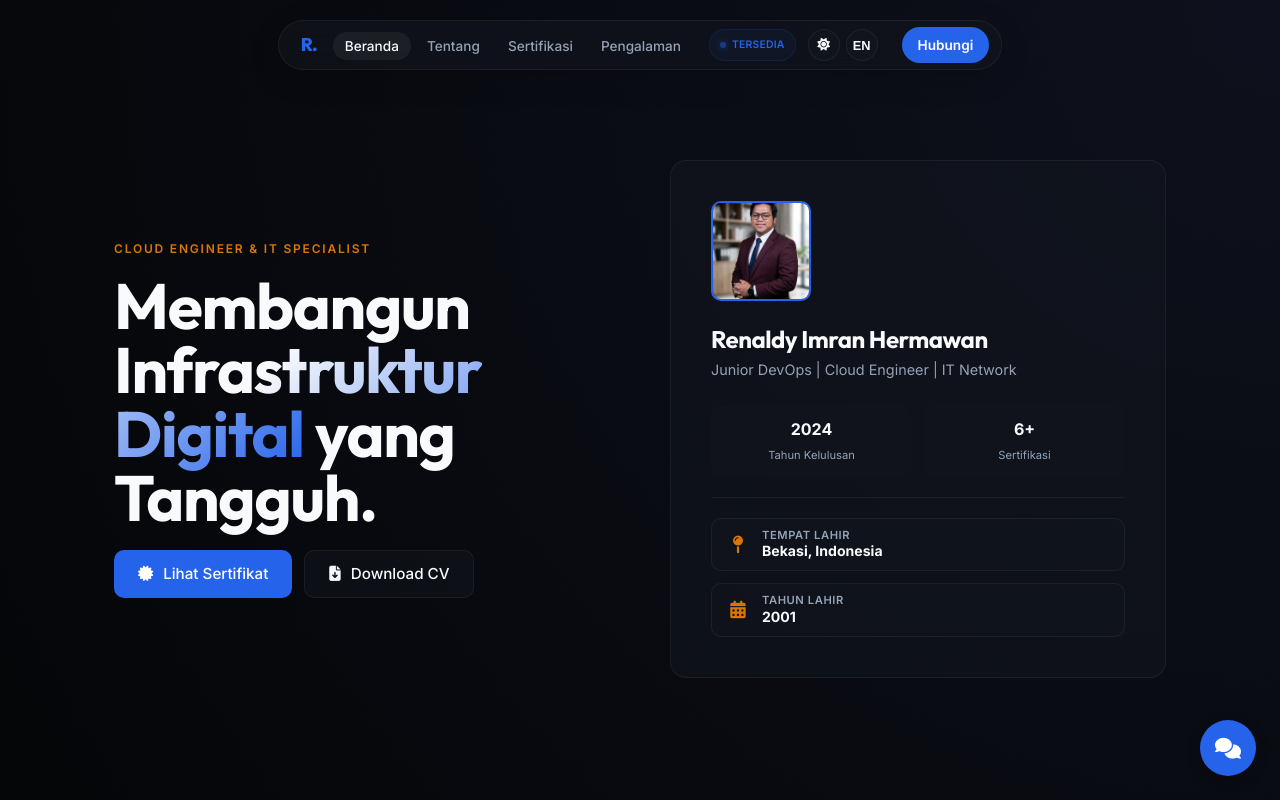
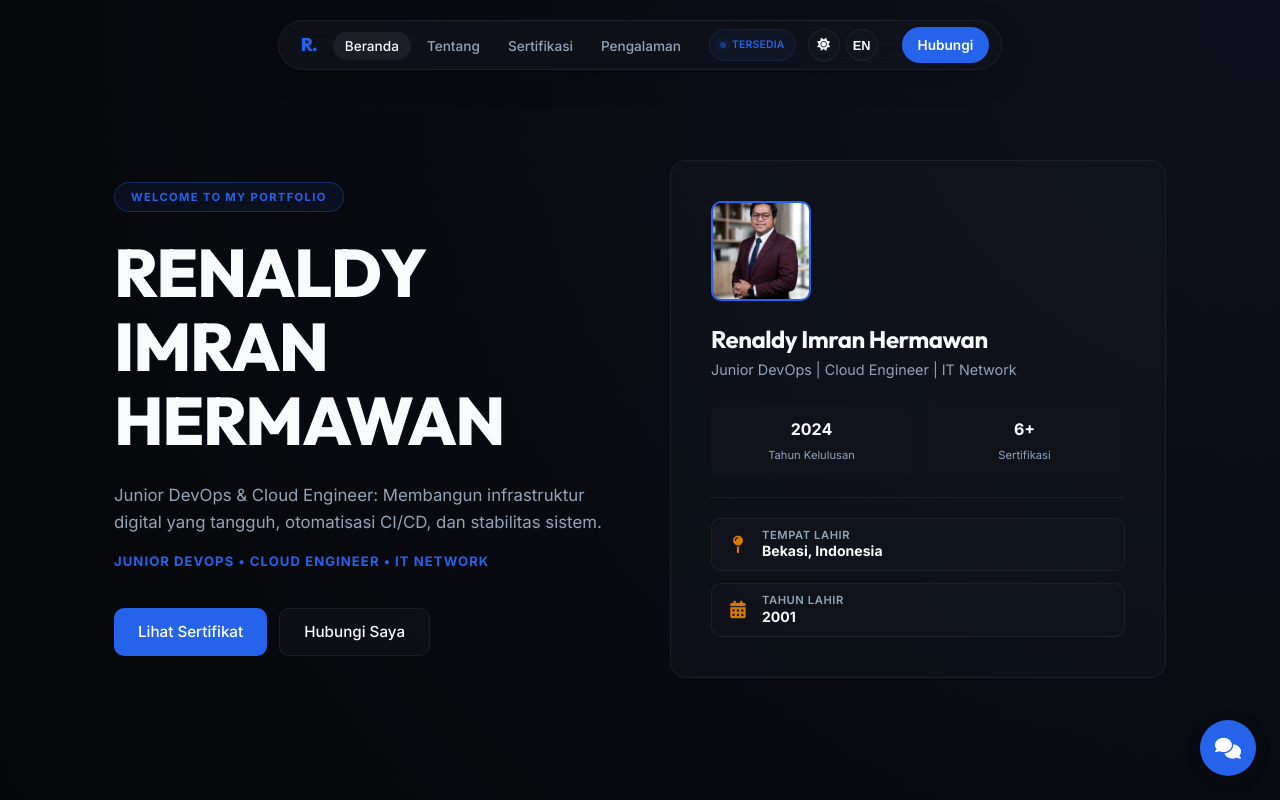
Before and after one commit to renmher/portofolio, a React (Vite) app: page / in a window 1280 px wide. Shown: the top 800 px of the page. Built offline with nearby package versions, Linux system fonts and the light colour scheme.

Commit message:
feat: redesign hero landing page layout to match template style

```diff
--- a/src/App.jsx
+++ b/src/App.jsx
@@ -19,11 +19,13 @@ const App = () => {
       "nav-projects": "Sertifikasi",
       "nav-experience": "Pengalaman",
       "nav-contact": "Hubungi",
-      "hero-eyebrow": "Cloud Engineer & IT Specialist",
-      "hero-title": "Membangun <span class='gradient-text'>Infrastruktur Digital</span> yang Tangguh.",
-      "hero-desc": "Junior DevOps & Cloud Engineer yang fokus pada stabilitas sistem, otomatisasi pipeline CI/CD, dan skalabilitas infrastruktur cloud.",
+      "hero-eyebrow": "WELCOME TO MY PORTFOLIO",
+      "hero-title": "RENALDY IMRAN HERMAWAN",
+      "hero-desc": "Junior DevOps & Cloud Engineer: Membangun infrastruktur digital yang tangguh, otomatisasi CI/CD, dan stabilitas sistem.",
+      "hero-roles": "JUNIOR DEVOPS • CLOUD ENGINEER • IT NETWORK",
       "btn-projects": "Lihat Sertifikat",
       "btn-cv": "Download CV",
+      "btn-connect": "Hubungi Saya",
       "profile-role": "Junior DevOps | Cloud Engineer | IT Network",
       "stat-years": "Tahun Kelulusan",
       "stat-projects": "Sertifikasi",
@@ -68,11 +70,13 @@ const App = () => {
       "nav-projects": "Certifications",
       "nav-experience": "Experience",
       "nav-contact": "Contact",
-      "hero-eyebrow": "Cloud Engineer & IT Specialist",
-      "hero-title": "Building Resilient <span class='gradient-text'>Digital Infrastructure</span>.",
-      "hero-desc": "Junior DevOps & Cloud Engineer focused on system reliability, CI/CD pipeline automation, and cloud infrastructure scalability.",
-      "btn-projects": "View Certs",
+      "hero-eyebrow": "WELCOME TO MY PORTFOLIO",
+      "hero-title": "RENALDY IMRAN HERMAWAN",
+      "hero-desc": "Junior DevOps & Cloud Engineer: Building resilient digital infrastructures, automating CI/CD, and system stability.",
+      "hero-roles": "JUNIOR DEVOPS • CLOUD ENGINEER • IT NETWORK",
+      "btn-projects": "View Certificates",
       "btn-cv": "Download CV",
+      "btn-connect": "Let's Connect",
       "profile-role": "Junior DevOps | Cloud Engineer | IT Network",
       "stat-years": "Graduation",
       "stat-projects": "Certifications",
@@ -329,12 +333,14 @@ const App = () => {
           <div className="hero-content">
             <span className="eyebrow">{curr["hero-eyebrow"]}</span>
             <h1 dangerouslySetInnerHTML={{ __html: curr["hero-title"] }} />
+            <p className="hero-desc">{curr["hero-desc"]}</p>
+            <div className="hero-roles">{curr["hero-roles"]}</div>
             <div className="hero-buttons">
               <a href="#projects" className="btn btn-primary">
-                <i className="fa-solid fa-certificate"></i> {curr["btn-projects"]}
+                {curr["btn-projects"]}
               </a>
-              <a href="/cv-renaldy.pdf" download="CV-Renaldy-Imran-Hermawan.pdf" className="btn btn-secondary">
-                <i className="fa-solid fa-file-arrow-down"></i> {curr["btn-cv"]}
+              <a href="#contact" className="btn btn-secondary">
+                {curr["btn-connect"]}
               </a>
             </div>
           </div>
--- a/src/components/Chatbot.jsx
+++ b/src/components/Chatbot.jsx
@@ -45,7 +45,7 @@ const Chatbot = ({ lang }) => {
         skills: "Renaldy memiliki keahlian di bidang:<br>☁️ <strong>Cloud Computing</strong>: Google Cloud Platform (GCP) & AWS<br>🐋 <strong>Containerization</strong>: Docker & Kubernetes<br>⚙️ <strong>DevOps & CI/CD</strong>: GitLab CI, GitHub Actions, Terraform (IaC)<br>🔌 <strong>Networking</strong>: MikroTik (Certified MTCNA), TCP/IP, DNS, Routing & Switching<br>🐧 <strong>Linux</strong>: OS Administrasi & Bash Scripting.",
         certifications: "Renaldy memiliki beberapa sertifikat keahlian:<br>🏆 <strong>MikroTik Certified Network Associate (MTCNA)</strong> (2024)<br>🛡️ <strong>Junior Network Administrator (BNSP)</strong> (2023)<br>💻 <strong>Junior Web Developer (BNSP)</strong> (2022)<br>☁️ <strong>AWS re/Start Cloud Computing Program</strong> (2025)<br>🚀 <strong>Bootcamp Cloud Engineer - Digital Skola</strong> (2023).",
         experience: experienceIdText,
-        contact: "Anda bisa menghubungi Renaldy melalui:<br>📧 Email: <strong>renaldyimran@gmail.com</strong><br>🔗 LinkedIn: <a href='https://linkedin.com/in/renaldyimran' target='_blank' rel='noopener noreferrer' style='color: var(--accent); font-weight:700;'>linkedin.com/in/renaldyimran</a><br>🐙 GitHub: <a href='https://github.com/renmher' target='_blank' rel='noopener noreferrer' style='color: var(--accent); font-weight:700;'>github.com/renmher</a><br>🟢 WhatsApp: <a href='https://wa.me/6287872481308' target='_blank' rel='noopener noreferrer' style='color: var(--accent); font-weight:700;'>Hubungi via WhatsApp</a>",
+        contact: "Anda bisa menghubungi Renaldy melalui:<br>📧 Email: <strong>renaldyimran@gmail.com</strong><br>🔗 LinkedIn: <a href='https://linkedin.com/in/renaldyimran' target='_blank' rel='noopener noreferrer' style='color: var(--accent); font-weight:700;'>linkedin.com/in/renaldyimran</a><br>🐙 GitHub: <a href='https://github.com/renmher' target='_blank' rel='noopener noreferrer' style='color: var(--accent); font-weight:700;'>github.com/renmher</a><br>🟢 WhatsApp: <a href='https://wa.me/6287872481308' target='_blank' rel='noopener noreferrer' style='color: var(--accent); font-weight:700;'>wa.me/6287872481308</a>",
         cv: "Tentu! Anda bisa mengunduh CV terbaru Renaldy di tombol beranda atau langsung klik link berikut: <a href='/cv-renaldy.pdf' download class='project-link' style='color: var(--accent); font-weight:700;'>[Unduh CV - Renaldy.pdf]</a>",
         fallback: "Maaf, saya tidak mengerti pertanyaan tersebut. Coba gunakan kata kunci lain seperti <em>keahlian</em>, <em>sertifikasi</em>, <em>pengalaman</em>, <em>kontak</em>, atau gunakan tombol pintas yang tersedia di atas input chat!"
       }
@@ -67,7 +67,7 @@ const Chatbot = ({ lang }) => {
         skills: "Renaldy specializes in:<br>☁️ <strong>Cloud Computing</strong>: Google Cloud Platform (GCP) & AWS<br>🐋 <strong>Containerization</strong>: Docker & Kubernetes<br>⚙️ <strong>DevOps & CI/CD</strong>: GitLab CI, GitHub Actions, Terraform (IaC)<br>🔌 <strong>Networking</strong>: MikroTik (Certified MTCNA), TCP/IP, DNS, Routing & Switching<br>🐧 <strong>Linux</strong>: OS Administration & Bash Scripting.",
         certifications: "Renaldy holds several verified certifications:<br>🏆 <strong>MikroTik Certified Network Associate (MTCNA)</strong> (2024)<br>🛡️ <strong>Junior Network Administrator (BNSP)</strong> (2023)<br>💻 <strong>Junior Web Developer (BNSP)</strong> (2022)<br>☁️ <strong>AWS re/Start Cloud Computing Program</strong> (2025)<br>🚀 <strong>Bootcamp Cloud Engineer - Digital Skola</strong> (2023).",
         experience: experienceEnText,
-        contact: "You can connect with Renaldy via:<br>📧 Email: <strong>renaldyimran@gmail.com</strong><br>🔗 LinkedIn: <a href='https://linkedin.com/in/renaldyimran' target='_blank' rel='noopener noreferrer' style='color: var(--accent); font-weight:700;'>linkedin.com/in/renaldyimran</a><br>🐙 GitHub: <a href='https://github.com/renmher' target='_blank' rel='noopener noreferrer' style='color: var(--accent); font-weight:700;'>github.com/renmher</a><br>🟢 WhatsApp: <a href='https://wa.me/6287872481308' target='_blank' rel='noopener noreferrer' style='color: var(--accent); font-weight:700;'>Chat via WhatsApp</a>",
+        contact: "You can connect with Renaldy via:<br>📧 Email: <strong>renaldyimran@gmail.com</strong><br>🔗 LinkedIn: <a href='https://linkedin.com/in/renaldyimran' target='_blank' rel='noopener noreferrer' style='color: var(--accent); font-weight:700;'>linkedin.com/in/renaldyimran</a><br>🐙 GitHub: <a href='https://github.com/renmher' target='_blank' rel='noopener noreferrer' style='color: var(--accent); font-weight:700;'>github.com/renmher</a><br>🟢 WhatsApp: <a href='https://wa.me/6287872481308' target='_blank' rel='noopener noreferrer' style='color: var(--accent); font-weight:700;'>wa.me/6287872481308</a>",
         cv: "Sure! You can download Renaldy's latest CV by clicking the link: <a href='/cv-renaldy.pdf' download class='project-link' style='color: var(--accent); font-weight:700;'>[Download CV - Renaldy.pdf]</a>",
         fallback: "I'm sorry, I didn't quite catch that. Try using key phrases like <em>skills</em>, <em>certifications</em>, <em>experience</em>, <em>contact</em>, <em>cv</em>, or simply click the quick-reply shortcut buttons!"
       }
--- a/src/index.css
+++ b/src/index.css
@@ -554,26 +554,41 @@ nav a:hover, nav a.active {
 }
 
 .hero-content .eyebrow {
-  color: var(--accent);
+  color: var(--primary);
   text-transform: uppercase;
-  letter-spacing: 0.15em;
-  font-weight: 600;
-  font-size: 0.75rem;
+  letter-spacing: 0.12em;
+  font-weight: 700;
+  font-size: 0.7rem;
+  margin-bottom: 24px;
+  display: inline-block;
+  border: 1px solid rgba(37, 99, 235, 0.35);
+  background: rgba(37, 99, 235, 0.08);
+  padding: 6px 16px;
+  border-radius: 100px;
+}
+
+.hero-content h1 {
+  font-size: clamp(2.5rem, 6vw, 4.2rem);
+  line-height: 1.1;
+  margin-bottom: 24px;
+  font-weight: 800;
+}
+
+.hero-desc {
+  font-size: 1.05rem;
+  color: var(--text-muted);
+  max-width: 520px;
   margin-bottom: 16px;
-  display: block;
-}
-
-.hero-content h1 {
-  font-size: clamp(2.5rem, 6vw, 4rem);
-  line-height: 1;
-  margin-bottom: 20px;
-}
-
-.hero-content p {
-  font-size: 1rem;
-  color: var(--text-muted);
-  max-width: 480px;
-  margin-bottom: 32px;
+  line-height: 1.6;
+}
+
+.hero-roles {
+  color: var(--primary);
+  font-weight: 700;
+  font-size: 0.82rem;
+  letter-spacing: 0.08em;
+  margin-bottom: 36px;
+  text-transform: uppercase;
 }
 
 .hero-buttons {
```
